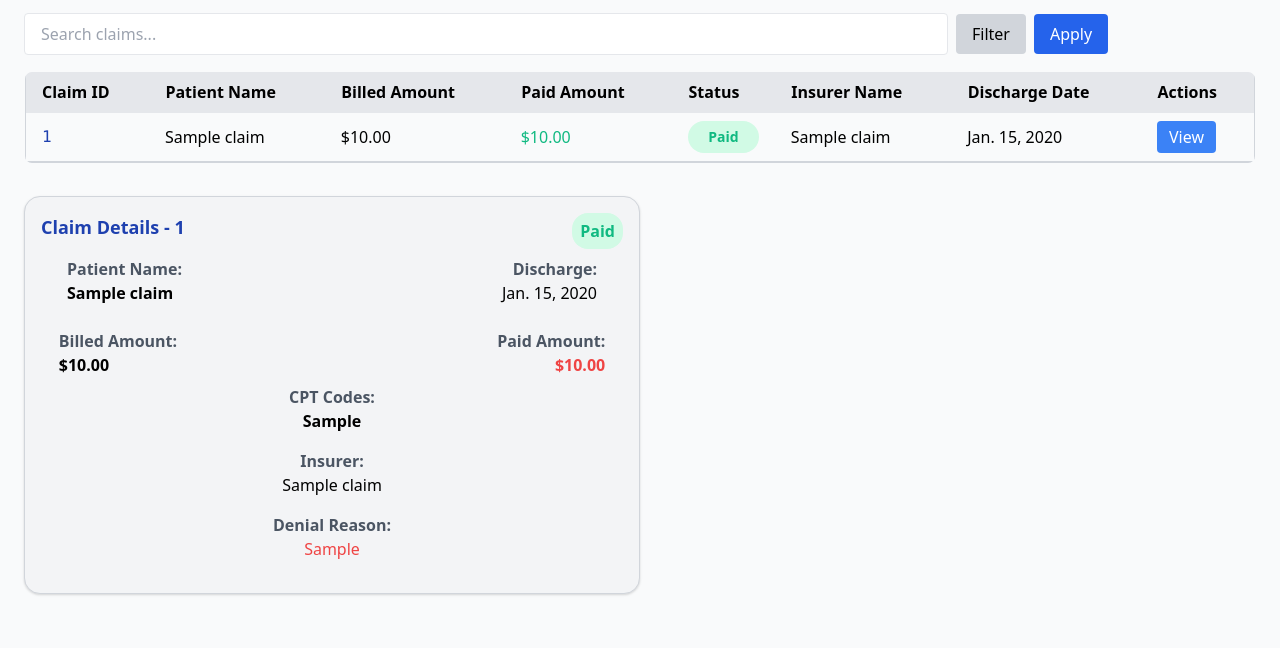
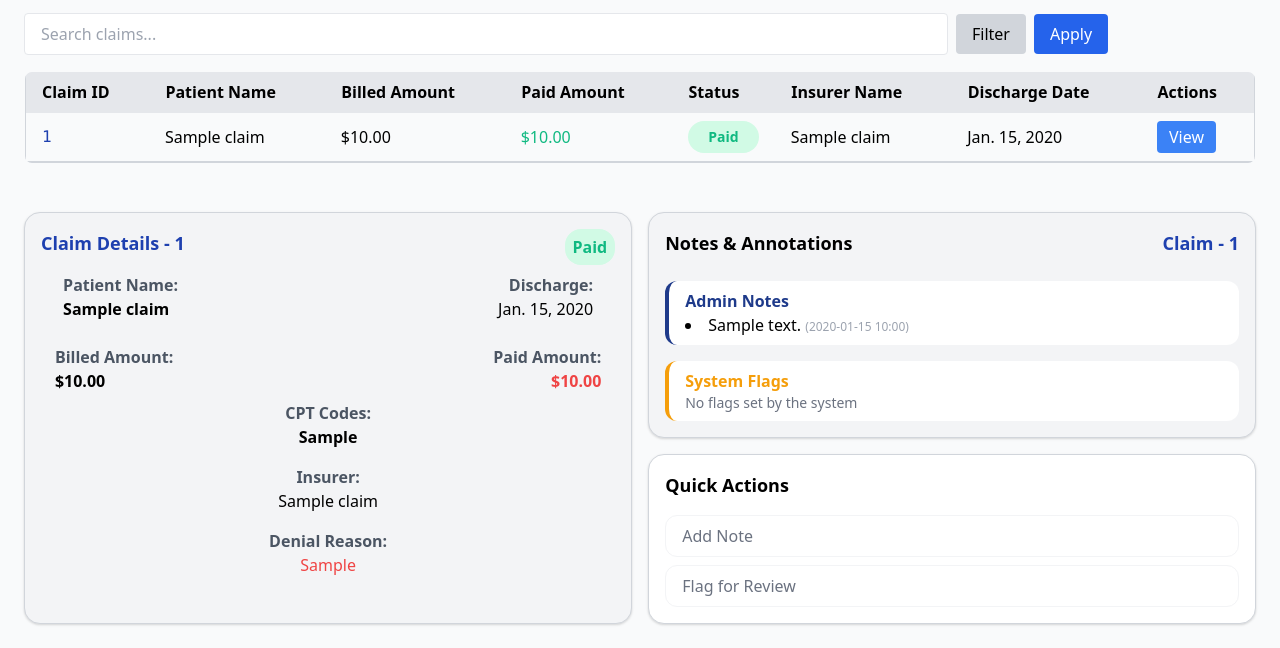
Before and after one commit to Fraire209/erisa-challenge, a Django app: page / in a window 1280 px wide. Shown: the part 165-813 px from the top of the page. Before the commit the page ends 760 px from the top, so only its background shows below. Run offline with Django 5.2, Linux system fonts and the light colour scheme; tables that the repository leaves empty hold one stand-in row (values such as "Sample post"); some libraries are stand-ins or nearby versions.

Commit message:
Create forms.py, notes_partial.html and new Note model to store claim and timestamp in database.
Added note creation functionality, associates notes to claim id through foreign key and stores the message in the database.
Added system flag dashboard, and flag review quick action button with functionality in progress.

```diff
--- a/claims/models.py
+++ b/claims/models.py
@@ -1,5 +1,3 @@
-from django.db import models #should this be on here twice??
-
 # Create your models here.
 from django.db import models
 
@@ -24,3 +22,12 @@ class ClaimDetail(models.Model):
 
     def __str__(self):
         return f"Details for Claim {self.claim.claim_id}"
+
+#Table schema for claim notes, linked to Claim by fk
+class Note(models.Model):
+    claim = models.ForeignKey(Claim, on_delete=models.CASCADE, related_name="notes")
+    text = models.TextField()
+    created_at = models.DateTimeField(auto_now_add=True)
+
+    def __str__(self):
+        return f"Note for Claim {self.claim.claim_id} - {self.text[:20]}"
--- a/claims/templates/claims/claims_table_body.html
+++ b/claims/templates/claims/claims_table_body.html
@@ -1,6 +1,5 @@
 
 {% load humanize %} <!-- for number formatting -->
-
 
 <!-- flexbox to stack children vertically -->
 <div class="flex flex-col">
@@ -48,7 +47,7 @@
                         hx-get="{% url 'claim_detail_partial' claim.id %}"
                         hx-target="#claim-detail-panel"
                         hx-swap="innerHTML"
-                        class="block  bg-blue-500 hover:bg-blue-600 text-white px-3 py-1 rounded">
+                        class="block bg-blue-500 hover:bg-blue-600 text-white px-3 py-1 rounded">
                         View
                     </button>
                 </td>
@@ -68,6 +67,23 @@
             </tr>
         </tfoot>
     </table>
+
+<!-- event listener to trigger a ajax request for claim/pk/notes url based on a request to claim detail panel. extracts its claim id -->
+    <script>
+        document.body.addEventListener('htmx:afterSwap', function(evt) {
+            // Check if the claim detail panel just updated
+            if(evt.target.id === 'claim-detail-panel') {
+                // Extract claim ID from the URL of the response
+                const urlMatch = evt.detail.xhr.responseURL.match(/\/claim\/(\d+)\/details\//);
+                if(urlMatch){
+                    const claimId = urlMatch[1];
+                    // Trigger HTMX request to update notes panel
+                    htmx.ajax('GET', `/claim/${claimId}/notes/`, {target:'#notes-panel', swap:'innerHTML'});
+                }
+            }
+        });
+    </script>
+
 
     <!-- Pagination controls -->
     <div class="flex justify-between mt-4"> <!-- This flex container keeps first element to the left of page and second to the right for the previous and next buttons -->
@@ -101,12 +117,24 @@
             <span></span>
         {% endif %}
     </div>
+</div>
 
+    <!-- Flex row for left and right containers -->
+    <div class="flex mt-4 gap-4">
 
         <!-- Fixed bottom-left panel -->
         <div id="claim-detail-panel" class="mt-4 w-1/2 bg-gray-100 border border-gray-300 shadow p-4 rounded-2xl overflow-auto">
             {% if claims %}
-            {% include "claims/claim_detail_partial.html" with claim=claims.0 %} <!-- this selects the first item in the table as the default -->
+                {% include "claims/claim_detail_partial.html" with claim=claims.0 %} <!-- this selects the first item in the table page as the default -->
+            {% else %}
+                <p>No claim selected.</p>
+            {% endif %}
+        </div>
+
+        <!-- Right container with two stacked boxes -->
+        <div id="notes-panel" class="w-1/2 flex flex-col gap-4 mt-4">
+            {% if claims %}
+                {% include "claims/notes_partial.html" with claim=claims.0 %} <!-- this selects the first item in the table page as the default -->
             {% else %}
                 <p>No claim selected.</p>
             {% endif %}
--- /dev/null
+++ b/claims/templates/claims/notes_partial.html
@@ -0,0 +1,75 @@
+
+
+    <!-- Top Box: Notes & Flags -->
+    <div class="bg-gray-100 border border-gray-300 shadow p-4 rounded-2xl flex-1">                        <!-- flex box for overall container shape of the right side-->
+
+        <div class="grid grid-cols-2 gap-4 mb-2 font-semibold">                                            <!-- inner flex box with two columns to display title and claim next to eachother-->
+            <h3 class="text-lg font-semibold mb-4">Notes & Annotations</h3>
+            <h2 class="text-lg text-blue-800 justify-self-end">Claim - {{ claim.claim_id }}</h2>
+        </div>
+        <!-- Admin Notes -->
+        <div class="flex-1 mb-4 overflow-auto py-2 px-4 bg-white rounded-xl border-l-4 border-blue-900">    <!-- flex box displaying list of notes, if any or else displays no notes -->
+            <h4 class="text-md font-semibold text-blue-900">Admin Notes</h4>
+            <ul class="list-disc list-inside space-y-1">
+                {% for note in claim.notes.all %}
+                    <li>{{ note.text }}
+                        <span class="text-xs text-gray-400">({{ note.created_at|date:"Y-m-d H:i" }})</span>     <!-- displays the timestamp-->
+                    </li>
+                {% empty %}
+                    <li class="text-gray-500 text-sm">No admin notes available.</li>                            <!-- empty note case -->
+                {% endfor %}
+            </ul>
+        </div>
+
+        <!-- System Flags WIP -->
+        <div class="flex-1 overflow-auto py-2 px-4 bg-white rounded-xl border-l-4 border-yellow-500">           <!-- flex box to share space evenly with the admin notes flex box-->
+            <h4 class="text-md font-semibold text-yellow-500">System Flags</h4>
+            <p class="text-sm text-gray-500">No flags set by the system</p>
+        </div>
+    </div>
+
+    <!-- Bottom Box: Quick Actions -->
+    <div class="bg-white border border-gray-300 shadow p-4 rounded-2xl flex-1">
+        <h3 class="text-lg font-semibold mb-4">Quick Actions</h3>                                           <!-- title -->
+
+        <!-- Alpine.js container, reactive state variable to track whether window is open or not -->
+        <div x-data="{ open: false }" class="flex-1 mt-4 py-2 px-4 rounded-xl border border-gray-100">
+
+            <!-- Add Note button, will open the actual text area when triggered -->
+            <button
+                @click="open = !open" class="text-gray-500">                                                  <!-- if open, it will set it to false if clicked again to close it-->
+                Add Note
+            </button>
+
+            <!-- Form, initially hidden since open is false, defines the POST method and HTMX for updates, and defines url to be used -->
+            <form
+                x-show="open"
+                x-transition
+                method="POST"
+                hx-post="{% url 'add_note' claim.id %}"
+                hx-target="#notes-panel"
+                hx-swap="innerHTML"
+                class="mt-2"
+            >
+                {% csrf_token %}                                                                <!-- middleware token to prevent 403 forbidden error -->
+                <textarea
+                    name="text"
+                    rows="3"
+                    placeholder="Write your note..."
+                    class="w-full p-2 border rounded mb-2">
+                </textarea>
+                <button
+                    type="submit"
+                    class="bg-blue-500 hover:bg-blue-600 text-white px-4 py-2 rounded">
+                    Submit
+                </button>
+            </form>
+
+        </div>
+
+         <!-- Flag for review button WIP -->
+        <div class="flex-1 py-2 px-4 rounded-xl border border-gray-100 mt-2">
+            <button class="text-gray-500">Flag for Review</button>
+        </div>
+
+    </div>
--- a/claims/urls.py
+++ b/claims/urls.py
@@ -2,6 +2,8 @@ from django.urls import path
 from claims import views  # import your views.py file
 
 urlpatterns = [
-    path("", views.home, name="home"),  # "" means this URL pattern matches the root of wherever this app is mounted
-    path("claim/<int:pk>/", views.claim_detail, name="claim_detail_partial"), #called by the view button for claim detail dashboard
+    path("", views.home, name="home"),                                                      # "" means this URL pattern matches the root of wherever this app is mounted
+    path("claim/<int:pk>/details/", views.claim_detail, name="claim_detail_partial"),       #called by the view button for claim detail dashboard
+    path('claim/<int:pk>/add-note/', views.add_note, name='add_note'),                      #called by add note button to request POST method (adds to Note DB)
+    path("claim/<int:pk>/notes/", views.claim_notes_partial, name="claim_notes_partial"),   #called when a new claim is in view to show related notes and flags
 ]
--- a/claims/views.py
+++ b/claims/views.py
@@ -1,5 +1,6 @@
 from django.shortcuts import render, get_object_or_404
 from claims.models import Claim
+from claims.forms import NoteForm
 from django.core.paginator import Paginator
 from django.db.models import Q  # queries
 
@@ -38,7 +39,7 @@ def home(request):
     paginator = Paginator(claims_list, 5)  # 5 rows per page
     page_obj = paginator.get_page(page_number) #gets contents of page
 
-    insurers = Claim.objects.values_list('insurer_name', flat=True).distinct()
+    insurers = Claim.objects.values_list('insurer_name', flat=True).distinct()  #only stores a single instance of each different insurance name or status for dropdown menu
     statuses = Claim.objects.values_list('status', flat=True).distinct()
 
 
@@ -58,6 +59,26 @@ def home(request):
 
     return render(request, "claims/base.html", context) # returns full page upon initial load
 
+#renders claim detail partial file and passes associated claim
 def claim_detail(request, pk):
     claim = get_object_or_404(Claim, pk=pk)
     return render(request, "claims/claim_detail_partial.html", {"claim": claim})
+
+#POST method
+def add_note(request, pk):
+    claim = get_object_or_404(Claim, pk=pk) #gets claim from Claim with matching pk
+
+    if request.method == "POST":
+        form = NoteForm(request.POST)       #form instance
+        if form.is_valid():                 #validation
+            note = form.save(commit=False)  #creates object without saving yet
+            note.claim = claim              #links note with associating claim through fk
+            note.save()                     #saves
+    # Return updated notes partial
+    return render(request, "claims/notes_partial.html", {"claim": claim})
+
+def claim_notes_partial(request, pk):
+    claim = get_object_or_404(Claim, pk=pk)
+    notes = claim.notes.all()             #retrieves all notes associated with claim pk
+    #Return updated notes partial
+    return render(request, "claims/notes_partial.html", {"claim": claim, "notes": notes})
```
Also changed, not shown: claims/forms.py (added, +10 -0 lines), claims/management/commands/clear_table.py (added, +28 -0 lines), claims/templates/claims/claim_detail_partial.html (+4 -3 lines), claims/migrations/0005_note.py (added). Lines whose indentation alone changed are shown as unchanged.
